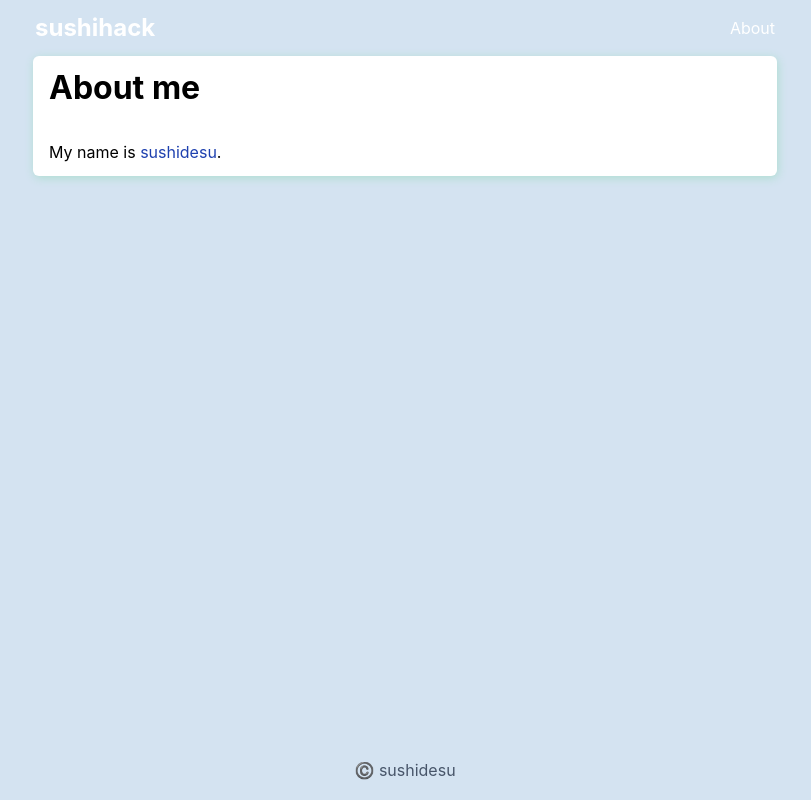
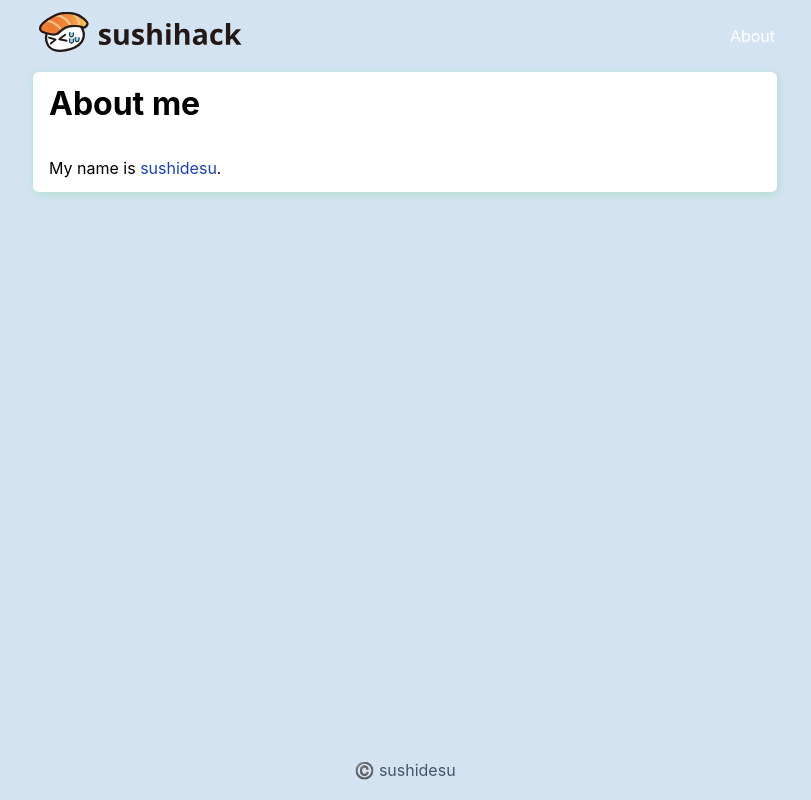
Before and after one commit to sushidesu/sushihack.com, a Next.js app: page /about in a window 1280 px wide. Shown: the whole page, without its empty margins (235-1046 px from the left). Built offline with nearby package versions, Linux system fonts and the light colour scheme.

Commit message:
display logo

```diff
--- a/src/components/Header/Header.module.css
+++ b/src/components/Header/Header.module.css
@@ -10,6 +10,7 @@
 }
 
 .logo {
+  margin-left: 4px;
   color: var(--color-white);
   font-size: 1.5rem;
   line-height: 2rem;
--- a/src/components/Header/Header.tsx
+++ b/src/components/Header/Header.tsx
@@ -1,5 +1,6 @@
 import Link from "next/link"
 import { Container } from "../Container/Container"
+import Logo from "./salmon_with_text.svg"
 import styles from "./Header.module.css"
 
 export const Header = (): JSX.Element => (
@@ -8,7 +9,9 @@ export const Header = (): JSX.Element => (
       <div className={styles.inner}>
         <p>
           <Link passHref href="/">
-            <a className={styles.logo}>sushihack</a>
+            <a className={styles.logo}>
+              <Logo height={"40px"} />
+            </a>
           </Link>
         </p>
         <p>
```
Also changed, not shown: src/components/Header/salmon.svg (added), src/components/Header/salmon_with_text.svg (added).
